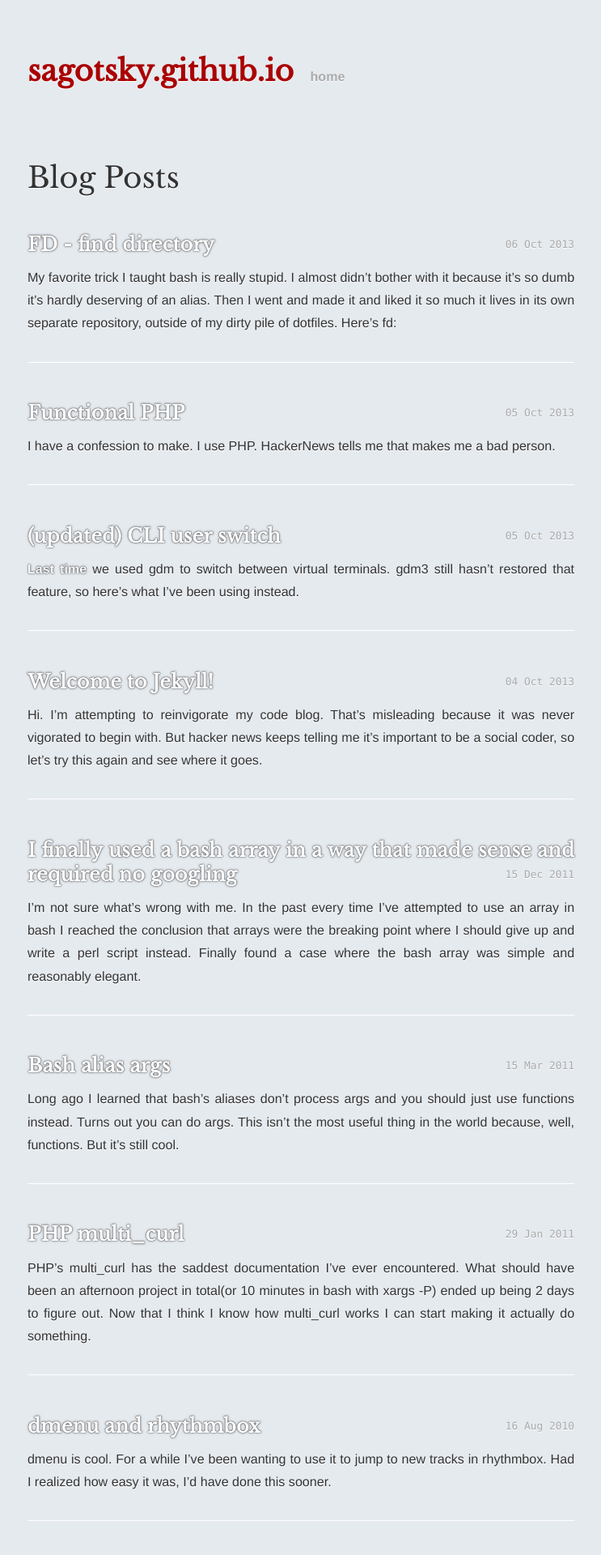
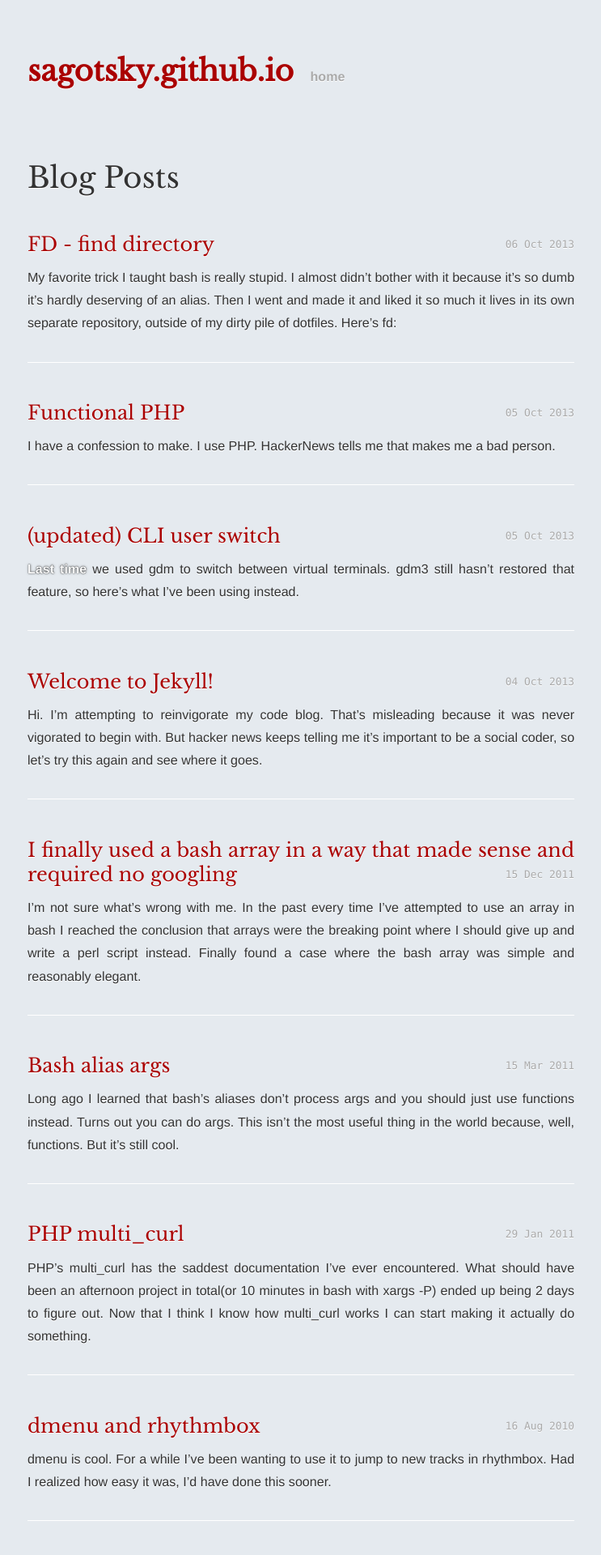
Before and after one commit to sagotsky/sagotsky.github.io, a Jekyll site: the page built from index.html, in a window 1280 px wide. Shown: the top 1920 px of the page at 81% size, without its empty margins (268-1011 px from the left). Built offline with Jekyll 4.4.1, drawn with Linux system fonts in a browser that asks for light colours; nearby versions of some CDN libraries; Markdown is read by kramdown in place of the engine named in the settings.

Commit message:
Another quick css fix

```diff
--- a/css/sagotsky.css
+++ b/css/sagotsky.css
@@ -70,12 +70,12 @@ code {
   color: #37254E;
 }
 
-.post a, .post a:visited {
+.post>p>a, .post>p>a:visited {
   color: #FFFFFF;
   font-weight: bold;
   text-shadow: 0 0 1px black, 0 0 3px rgba(0, 0, 0, 0.5);
 }
-.post a:hover, .post a:active {
+.post>p>a:hover, .post>p>a:active {
   color: #ffd;
   text-decoration: underline;
 }
```
